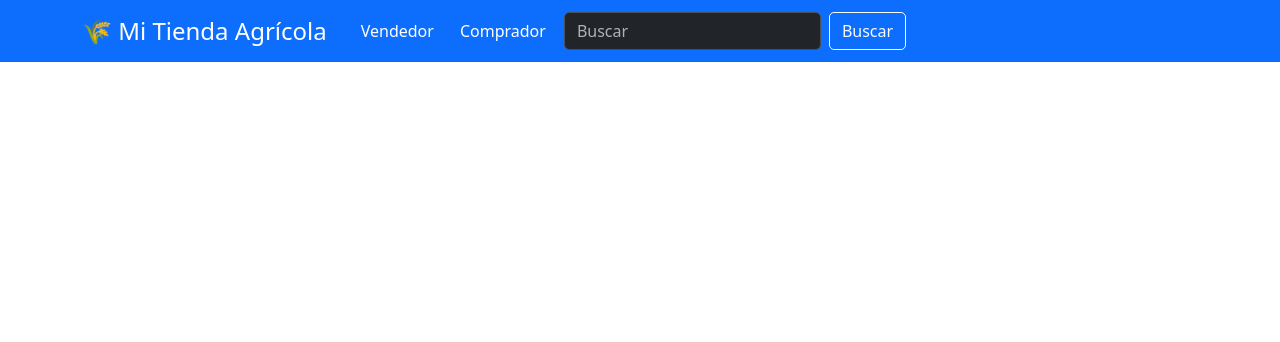
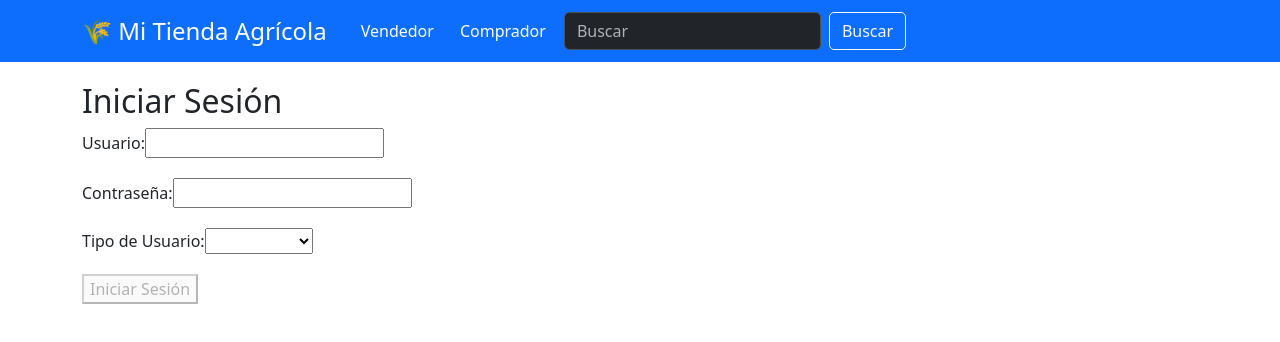
Before and after one commit to Yojhan-Duran/tienda, an Angular app: page /login in a window 1280 px wide. Before the commit this address led to /. Shown: the top 342 px of the page. Built offline with nearby package versions, Linux system fonts and the light colour scheme.

Commit message:
commit login

```diff
--- a/src/app/app.module.ts
+++ b/src/app/app.module.ts
@@ -8,13 +8,15 @@ import { AppComponent } from './app.component';
 import { MainComponent } from './components/main/main.component';
 import { VendedorComponent } from './components/vendedor/vendedor.component';
 import { CompradorComponent } from './components/comprador/comprador.component';
+import { LoginComponent } from './login/login.component';
 
 @NgModule({
   declarations: [
     AppComponent,
     MainComponent,
     VendedorComponent,
-    CompradorComponent
+    CompradorComponent,
+    LoginComponent,
   ],
   imports: [
     BrowserModule,
@@ -23,6 +25,7 @@ import { CompradorComponent } from './components/comprador/comprador.component';
       { path: '', component: MainComponent },
       { path: 'vendedor', component: VendedorComponent },
       { path: 'comprador', component: CompradorComponent },
+      { path: 'login', component: LoginComponent },
     ])
   ],
   bootstrap: [AppComponent]
--- /dev/null
+++ b/src/app/login/login.component.css
@@ -0,0 +1,65 @@
+/* login.component.css */
+
+/* Contenedor principal */
+.login-container {
+    display: flex;
+    justify-content: center;
+    align-items: center;
+    height: 100vh;
+  }
+
+  /* Formulario de inicio de sesión */
+  .login-form {
+    max-width: 400px;
+    width: 100%;
+    padding: 20px;
+    border: 1px solid #ddd;
+    border-radius: 8px;
+    box-shadow: 0 0 10px rgba(0, 0, 0, 0.1);
+    background-color: #fff;
+  }
+
+  /* Campos del formulario */
+  .form-group {
+    margin-bottom: 20px;
+  }
+
+  /* Etiqueta del campo */
+  .label {
+    font-size: 14px;
+    margin-bottom: 8px;
+    display: block;
+  }
+
+  /* Entrada de texto */
+  .input {
+    width: 100%;
+    padding: 10px;
+    border: 1px solid #ccc;
+    border-radius: 4px;
+    font-size: 16px;
+  }
+
+  /* Botón de inicio de sesión */
+  .login-button {
+    width: 100%;
+    padding: 12px;
+    background-color: #007bff;
+    color: #fff;
+    border: none;
+    border-radius: 4px;
+    font-size: 16px;
+    cursor: pointer;
+  }
+
+  /* Estilo adicional para el botón al pasar el ratón sobre él */
+  .login-button:hover {
+    background-color: #0056b3;
+  }
+
+  /* Mensaje de error */
+  .error-message {
+    color: #ff0000;
+    font-size: 14px;
+    margin-top: 10px;
+  }
--- /dev/null
+++ b/src/app/login/login.component.html
@@ -0,0 +1,25 @@
+<!-- login.component.html -->
+<div class="container">
+    <h2>Iniciar Sesión</h2>
+    <form (ngSubmit)="loginFormSubmit()" #loginForm="ngForm">
+      <div class="form-group">
+        <label for="username">Usuario:</label>
+        <input type="text" id="username" name="username" [(ngModel)]="username" required>
+      </div>
+
+      <div class="form-group">
+        <label for="password">Contraseña:</label>
+        <input type="password" id="password" name="password" [(ngModel)]="password" required>
+      </div>
+
+      <div class="form-group">
+        <label for="userType">Tipo de Usuario:</label>
+        <select id="userType" name="userType" [(ngModel)]="userType">
+          <option value="comprador">Comprador</option>
+          <option value="vendedor">Vendedor</option>
+        </select>
+      </div>
+
+      <button type="submit" [disabled]="!loginForm.valid">Iniciar Sesión</button>
+    </form>
+  </div>
--- /dev/null
+++ b/src/app/login/login.component.ts
@@ -0,0 +1,21 @@
+// login.component.ts
+import { Component } from '@angular/core';
+
+@Component({
+  selector: 'app-login',
+  templateUrl: './login.component.html',
+  styleUrls: ['./login.component.css']
+})
+export class LoginComponent {
+  username: string = '';
+  password: string = '';
+  userType: string = '';
+
+  loginFormSubmit(): void {
+    // Lógica para manejar el envío del formulario aquí
+    console.log('Formulario enviado');
+    console.log('Usuario:', this.username);
+    console.log('Contraseña:', this.password);
+    console.log('Tipo de Usuario:', this.userType);
+  }
+}
--- a/tsconfig.json
+++ b/tsconfig.json
@@ -3,6 +3,9 @@
   "compileOnSave": false,
   "compilerOptions": {
     "baseUrl": "./",
+    "paths": {
+    "@app/*": ["src/app/*"]
+    },
     "outDir": "./dist/out-tsc",
     "forceConsistentCasingInFileNames": true,
     "strict": true,
@@ -30,4 +33,5 @@
     "strictInputAccessModifiers": true,
     "strictTemplates": true
   }
+
 }
```
Also changed, not shown: 1 other file (tests, documents, lock files or other folders).
